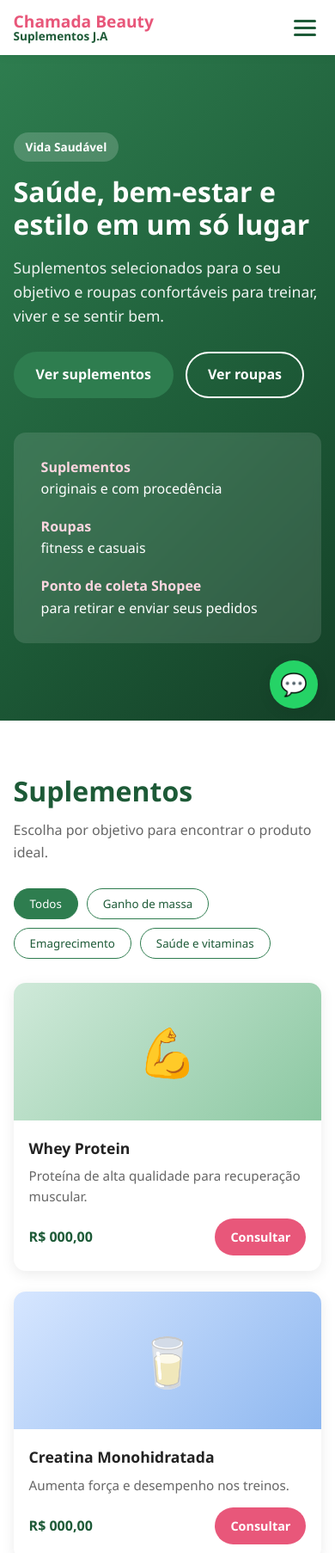
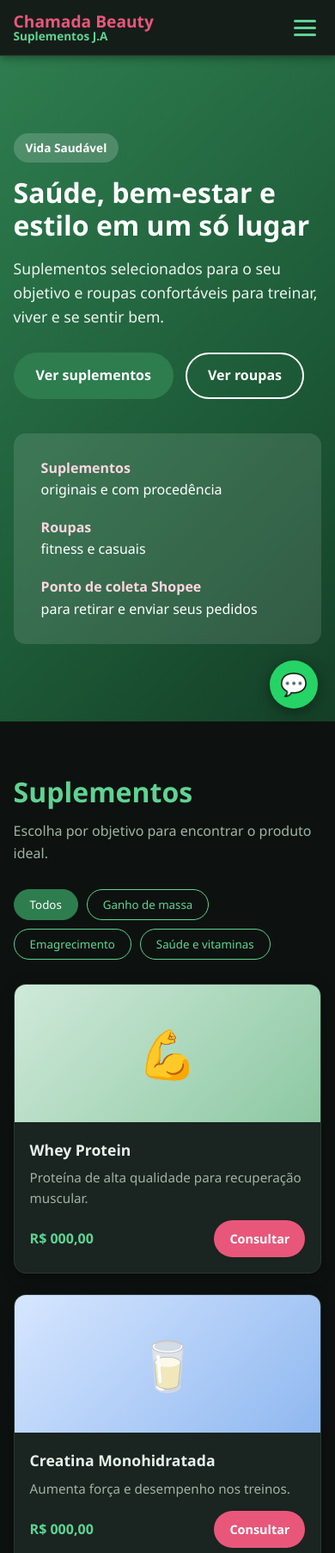
Before and after one commit to Didinha123/Beauty-Suplementos, a plain HTML site: page index.html in a window 390 px wide. Shown: the top 1806 px of the page at 86% size. Drawn offline with Linux system fonts and the light colour scheme.

Commit message:
Update styles.css

```diff
--- a/styles.css
+++ b/styles.css
@@ -1,14 +1,17 @@
 :root {
   --green: #2e7d4f;
   --green-dark: #1d5a37;
+  --green-light: #5fd393;
   --pink: #e8577a;
   --orange: #f57c00;
-  --bg: #ffffff;
-  --bg-alt: #f5f8f6;
-  --text: #222;
-  --muted: #666;
+  --bg: #0d1210;
+  --bg-alt: #151d19;
+  --card: #1a2420;
+  --border: #2a3832;
+  --text: #e9f1ec;
+  --muted: #9fb3a7;
   --radius: 14px;
-  --shadow: 0 4px 16px rgba(0, 0, 0, 0.08);
+  --shadow: 0 4px 16px rgba(0, 0, 0, 0.4);
 }
 
 * { box-sizing: border-box; margin: 0; padding: 0; }
@@ -26,15 +29,16 @@ a { color: inherit; text-decoration: none; }
 .section { padding: 80px 0; }
 .section-alt { background: var(--bg-alt); }
 
-.section-title { font-size: 2rem; color: var(--green-dark); margin-bottom: 8px; }
+.section-title { font-size: 2rem; color: var(--green-light); margin-bottom: 8px; }
 .section-title.light { color: #fff; }
 .section-desc { color: var(--muted); margin-bottom: 28px; }
 
 /* Header */
 .header {
   position: sticky; top: 0; z-index: 100;
-  background: #fff;
-  box-shadow: 0 2px 10px rgba(0, 0, 0, 0.06);
+  background: var(--bg-alt);
+  border-bottom: 1px solid var(--border);
+  box-shadow: 0 2px 10px rgba(0, 0, 0, 0.4);
 }
 .header-inner {
   display: flex; align-items: center; justify-content: space-between;
@@ -42,7 +46,7 @@ a { color: inherit; text-decoration: none; }
 }
 .logo { display: flex; flex-direction: column; line-height: 1.1; }
 .logo-title { font-weight: 800; font-size: 1.2rem; color: var(--pink); }
-.logo-sub { font-size: 0.85rem; color: var(--green-dark); font-weight: 600; }
+.logo-sub { font-size: 0.85rem; color: var(--green-light); font-weight: 600; }
 
 .nav { display: flex; gap: 24px; }
 .nav a { font-weight: 500; color: var(--text); transition: color .2s; }
@@ -52,7 +56,7 @@ a { color: inherit; text-decoration: none; }
   display: none; background: none; border: 0; cursor: pointer;
   flex-direction: column; gap: 5px; padding: 6px;
 }
-.menu-toggle span { width: 26px; height: 3px; background: var(--green-dark); border-radius: 2px; }
+.menu-toggle span { width: 26px; height: 3px; background: var(--green-light); border-radius: 2px; }
 
 /* Buttons */
 .btn {
@@ -65,7 +69,7 @@ a { color: inherit; text-decoration: none; }
 .btn-primary { background: var(--green); color: #fff; }
 .btn-primary:hover { background: var(--green-dark); }
 .btn-outline { border-color: #fff; color: #fff; }
-.btn-light { background: #fff; color: var(--green-dark); }
+.btn-light { background: var(--bg); color: var(--green-light); }
 .btn-small { padding: 8px 16px; font-size: 0.9rem; background: var(--pink); color: #fff; }
 .btn-small:hover { background: #cf4367; }
 
@@ -81,7 +85,7 @@ a { color: inherit; text-decoration: none; }
   padding: 6px 14px; border-radius: 999px; font-size: 0.85rem;
   font-weight: 600; margin-bottom: 16px;
 }
-.tag-light { background: #fff; color: var(--green-dark); }
+.tag-light { background: var(--bg); color: var(--green-light); }
 .hero h1 { font-size: 2.6rem; line-height: 1.2; margin-bottom: 16px; }
 .hero p { font-size: 1.1rem; opacity: .92; margin-bottom: 28px; }
 .hero-actions { display: flex; gap: 14px; flex-wrap: wrap; }
@@ -98,16 +102,16 @@ a { color: inherit; text-decoration: none; }
 /* Filters */
 .filters { display: flex; gap: 10px; flex-wrap: wrap; margin-bottom: 28px; }
 .filter-btn {
-  padding: 8px 18px; border-radius: 999px; border: 1px solid var(--green);
-  background: #fff; color: var(--green-dark); cursor: pointer; font-weight: 500;
+  padding: 8px 18px; border-radius: 999px; border: 1px solid var(--green-light);
+  background: transparent; color: var(--green-light); cursor: pointer; font-weight: 500;
   font-family: inherit;
 }
-.filter-btn.active, .filter-btn:hover { background: var(--green); color: #fff; }
+.filter-btn.active, .filter-btn:hover { background: var(--green); border-color: var(--green); color: #fff; }
 
 /* Cards */
 .grid { display: grid; grid-template-columns: repeat(auto-fill, minmax(240px, 1fr)); gap: 24px; }
 .card {
-  background: #fff; border-radius: var(--radius); overflow: hidden;
+  background: var(--card); border: 1px solid var(--border); border-radius: var(--radius); overflow: hidden;
   box-shadow: var(--shadow); transition: transform .2s;
 }
 .card:hover { transform: translateY(-4px); }
@@ -129,7 +133,7 @@ a { color: inherit; text-decoration: none; }
 .card-body h3 { font-size: 1.1rem; margin-bottom: 6px; }
 .card-body p { color: var(--muted); font-size: 0.95rem; margin-bottom: 14px; }
 .card-foot { display: flex; justify-content: space-between; align-items: center; }
-.price { font-weight: 700; color: var(--green-dark); }
+.price { font-weight: 700; color: var(--green-light); }
 
 /* Shopee */
 .shopee { background: linear-gradient(135deg, var(--orange), #e65100); color: #fff; }
@@ -138,7 +142,7 @@ a { color: inherit; text-decoration: none; }
 .check-list { list-style: none; margin: 18px 0 26px; display: grid; gap: 8px; }
 .check-list li::before { content: "✔ "; font-weight: 700; }
 .shopee-card {
-  background: #fff; color: var(--text); border-radius: var(--radius);
+  background: var(--card); color: var(--text); border-radius: var(--radius);
   padding: 28px; box-shadow: var(--shadow);
 }
 .shopee-card p { margin-bottom: 6px; }
@@ -158,15 +162,15 @@ a { color: inherit; text-decoration: none; }
 /* Contato */
 .contact { display: grid; grid-template-columns: 1fr 1fr; gap: 40px; align-items: start; }
 .contact-list { list-style: none; display: grid; gap: 12px; margin-top: 16px; }
-.contact-list a { color: var(--green); font-weight: 500; }
+.contact-list a { color: var(--green-light); font-weight: 500; }
 .contact-list a:hover { text-decoration: underline; }
-.form { background: #fff; padding: 28px; border-radius: var(--radius); box-shadow: var(--shadow); display: grid; gap: 16px; }
+.form { background: var(--card); border: 1px solid var(--border); padding: 28px; border-radius: var(--radius); box-shadow: var(--shadow); display: grid; gap: 16px; }
 .form label { display: flex; flex-direction: column; gap: 6px; font-weight: 500; font-size: 0.95rem; }
 .form input, .form textarea {
-  padding: 12px; border: 1px solid #ccd6cf; border-radius: 8px;
-  font-family: inherit; font-size: 1rem;
+  padding: 12px; border: 1px solid var(--border); border-radius: 8px;
+  font-family: inherit; font-size: 1rem; background: var(--bg); color: var(--text);
 }
-.form input:focus, .form textarea:focus { outline: 2px solid var(--green); border-color: transparent; }
+.form input:focus, .form textarea:focus { outline: 2px solid var(--green-light); border-color: transparent; }
 .form button { justify-self: start; }
 
 /* Footer */
@@ -194,12 +198,12 @@ a { color: inherit; text-decoration: none; }
   .menu-toggle { display: flex; }
   .nav {
     position: absolute; top: 100%; left: 0; right: 0;
-    background: #fff; flex-direction: column; gap: 0;
+    background: var(--bg-alt); flex-direction: column; gap: 0;
     box-shadow: 0 8px 16px rgba(0, 0, 0, 0.08);
     max-height: 0; overflow: hidden; transition: max-height .3s ease;
   }
   .nav.open { max-height: 400px; }
-  .nav a { padding: 14px 4%; border-top: 1px solid #eee; }
+  .nav a { padding: 14px 4%; border-top: 1px solid var(--border); }
   .header { position: sticky; }
   .header-inner { position: relative; }
 }
```
